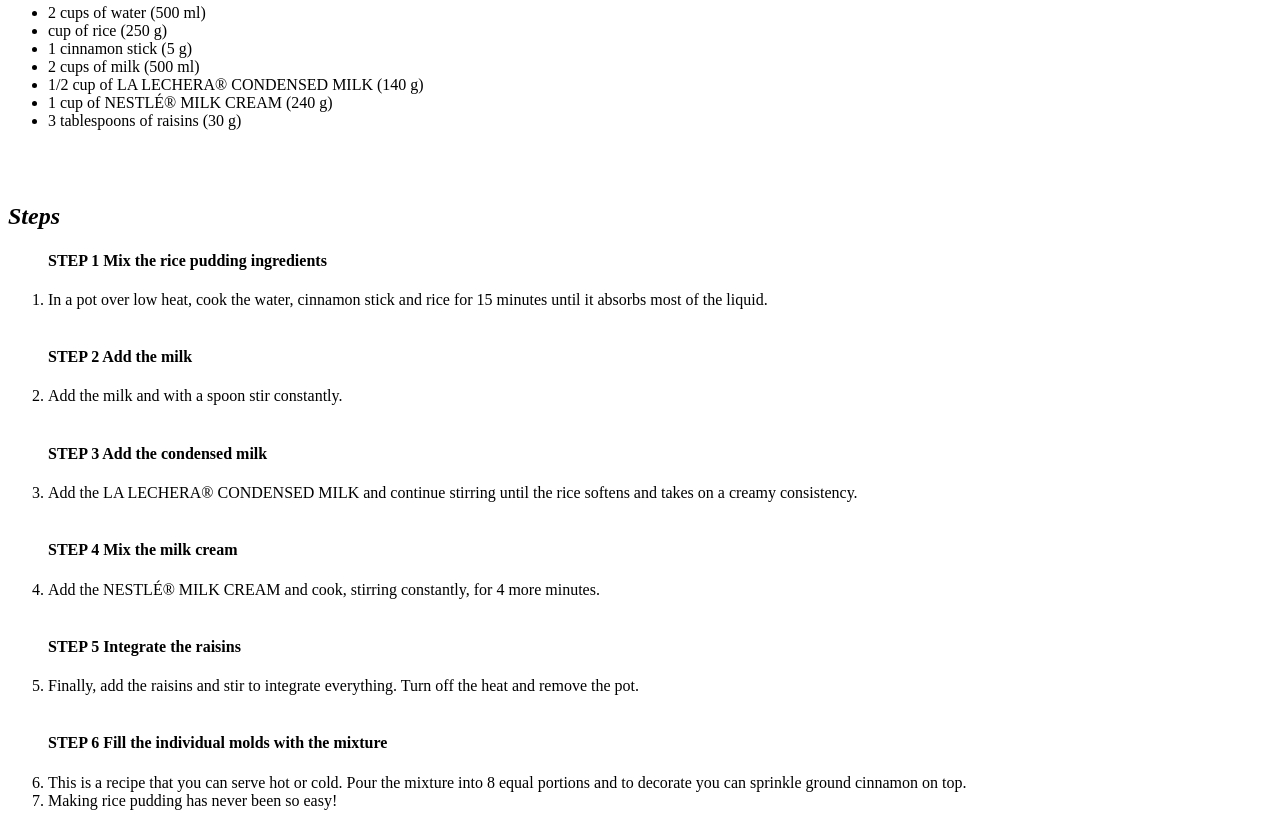
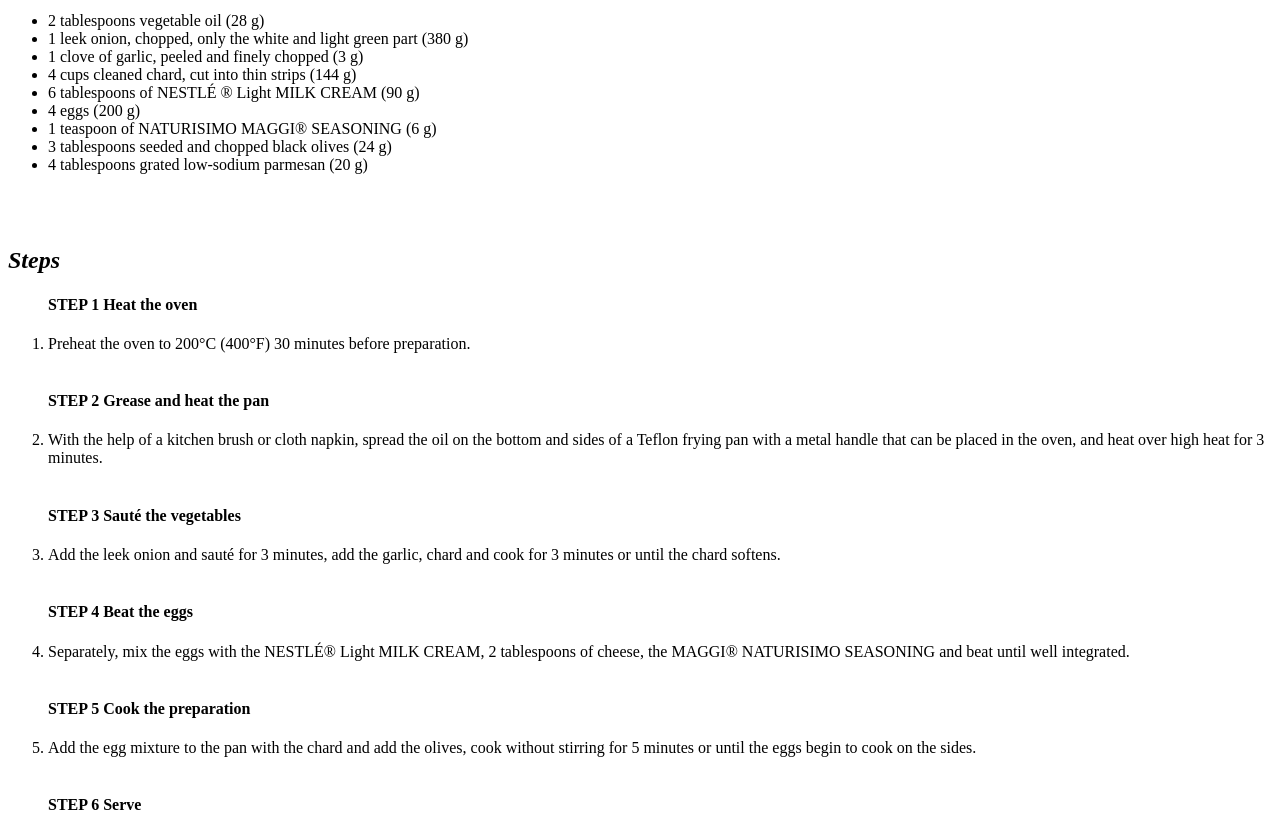
Before and after one commit to marivictoriam/Odin-Recipies, a plain HTML site: page recipies/frittata.html in a window 1280 px wide. Shown: the part 760-1577 px from the top of the page. Drawn offline with Linux system fonts and the light colour scheme.

Commit message:
Content of Frittata Site

```diff
--- a/recipies/frittata.html
+++ b/recipies/frittata.html
@@ -7,48 +7,49 @@
     </head>
 
     <body>
-        <h1>Arroz con Leche Recipe</h1>
-        <img src = "https://media.tenor.com/OOnwUGnxd7kAAAAd/arroz-con-leche-fufski.gif" alt = "Gif Arroz">
+        <h1>Frittata Recipe</h1>
+        <img src = "https://cdn-star2-com.s3.ap-southeast-1.amazonaws.com/wp-content/uploads/2015/06/make_a_frittata.gif" alt = "Gif Frittata">
 
         <h2> <br><br><em>Description</em></h2>
-        <p>Prepare with this rice pudding, a <strong>delicious dessert</strong> that everyone <em>loves</em> and give it a different touch</p>
-        <img src = "../images/SpecificationsArroz.png" alt = 'Specifications'>
+        <p>Prepare with this frittata dish, a <strong>delicious breakfast or dinner</strong> that everyone <em>loves</em> and give it a different touch</p>
+        <img src = "../images/SpecificationsFrittata.png" alt = 'Specifications'>
 
         <h2> <br><br><em>Ingredients</em><br></h2>
         <ul>
-            <li>2 cups of water (500 ml)</li>
-            <li> cup of rice (250 g) </li>
-            <li>1 cinnamon stick (5 g)</li>
-            <li>2 cups of milk (500 ml)</li>
-            <li>1/2 cup of LA LECHERA® CONDENSED MILK (140 g)</li>
-            <li>1 cup of NESTLÉ® MILK CREAM (240 g)</li>
-            <li>3 tablespoons of raisins (30 g)</li>
+            <li>2 tablespoons vegetable oil (28 g)</li>
+            <li>1 leek onion, chopped, only the white and light green part (380 g)</li>
+            <li>1 clove of garlic, peeled and finely chopped (3 g)</li>
+            <li>4 cups cleaned chard, cut into thin strips (144 g)</li>
+            <li>6 tablespoons of NESTLÉ ® Light MILK CREAM (90 g)</li>
+            <li>4 eggs (200 g)</li>
+            <li>1 teaspoon of NATURISIMO MAGGI® SEASONING (6 g)</li>
+            <li>3 tablespoons seeded and chopped black olives (24 g)</li>
+            <li>4 tablespoons grated low-sodium parmesan (20 g)</li>
         </ul>
 
         <h2> <br><br><em>Steps</em><br></h2>
         <ol>
-            <h4>STEP 1 Mix the rice pudding ingredients</h4>
-            <li>In a pot over low heat, cook the water, cinnamon stick and rice for 15 minutes until it absorbs most of the liquid.</li>
+            <h4>STEP 1 Heat the oven</h4>
+            <li>Preheat the oven to 200°C (400°F) 30 minutes before preparation.</li>
 
-            <h4><br>STEP 2 Add the milk</h4>
-            <li>Add the milk and with a spoon stir constantly.</li>
+            <h4><br>STEP 2 Grease and heat the pan</h4>
+            <li>With the help of a kitchen brush or cloth napkin, spread the oil on the bottom and sides of a Teflon frying pan with a metal handle that can be placed in the oven, and heat over high heat for 3 minutes.</li>
 
-            <h4><br>STEP 3 Add the condensed milk</h4>
-            <li>Add the LA LECHERA® CONDENSED MILK and continue stirring until the rice softens and takes on a creamy consistency.</li>
+            <h4><br>STEP 3 Sauté the vegetables</h4>
+            <li>Add the leek onion and sauté for 3 minutes, add the garlic, chard and cook for 3 minutes or until the chard softens.</li>
 
-            <h4><br>STEP 4 Mix the milk cream</h4>
-            <li>Add the NESTLÉ® MILK CREAM and cook, stirring constantly, for 4 more minutes.</li>
+            <h4><br>STEP 4 Beat the eggs</h4>
+            <li>Separately, mix the eggs with the NESTLÉ® Light MILK CREAM, 2 tablespoons of cheese, the MAGGI® NATURISIMO SEASONING and beat until well integrated.</li>
 
-            <h4><br>STEP 5 Integrate the raisins</h4>
-            <li>Finally, add the raisins and stir to integrate everything. Turn off the heat and remove the pot.</li>
+            <h4><br>STEP 5 Cook the preparation</h4>
+            <li>Add the egg mixture to the pan with the chard and add the olives, cook without stirring for 5 minutes or until the eggs begin to cook on the sides.</li>
 
-            <h4><br>STEP 6 Fill the individual molds with the mixture</h4>
-            <li>This is a recipe that you can serve hot or cold. Pour the mixture into 8 equal portions and to decorate you can sprinkle ground cinnamon on top.</li>
-            <li>Making rice pudding has never been so easy!</li>
+            <h4><br>STEP 6 Serve</h4>
+            <li>Sprinkle with the remaining Parmesan cheese and place in the oven for 10 minutes or until the frittata is golden and cooked, let cool slightly before serving.</li>
         </ol>
 
         <br>
-        <img src = "../images/NutritionArroz.png" alt = 'Nutrirional Facts'>
+        <img src = "../images/NutritionFrittata.png" alt = 'Nutrirional Facts'>
 
         <br><br>
         <a href = "../index.html" rel = "noopener noreferrer"> <img src = "https://creazilla-store.fra1.digitaloceanspaces.com/icons/3268856/round-yellow-arrow-button-left-icon-md.png" alt = "Back" height="70" width="70"></a>
```
Also changed, not shown: images/NutritionFrittata.png (added), images/SpecificationsFrittata.png (added).
